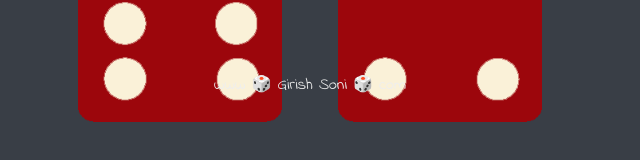
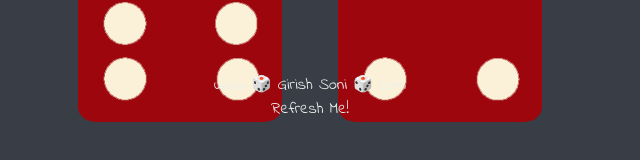
Before and after one commit to GirishSoni-lorka/Dice-Game, a plain HTML site: page index.html in a window 1280 px wide. Shown: the part 570-730 px from the top of the page, 330-970 px from the left. Drawn offline with Linux system fonts and the light colour scheme.

Commit message:
change in footer

```diff
--- a/index.html
+++ b/index.html
@@ -34,7 +34,8 @@
 </body>
 
 <footer>
-  www 🎲 Girish Soni 🎲 com
+  <div>www 🎲 Girish Soni 🎲 com</div>
+  <div>Refresh Me!</div>
 </footer>
 
 </html>
```
